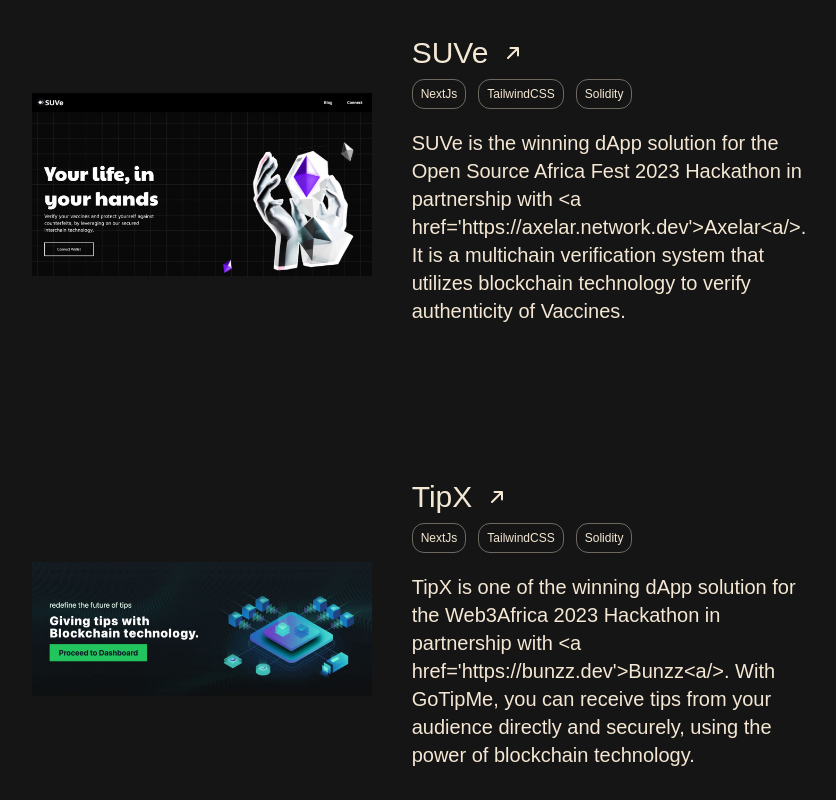
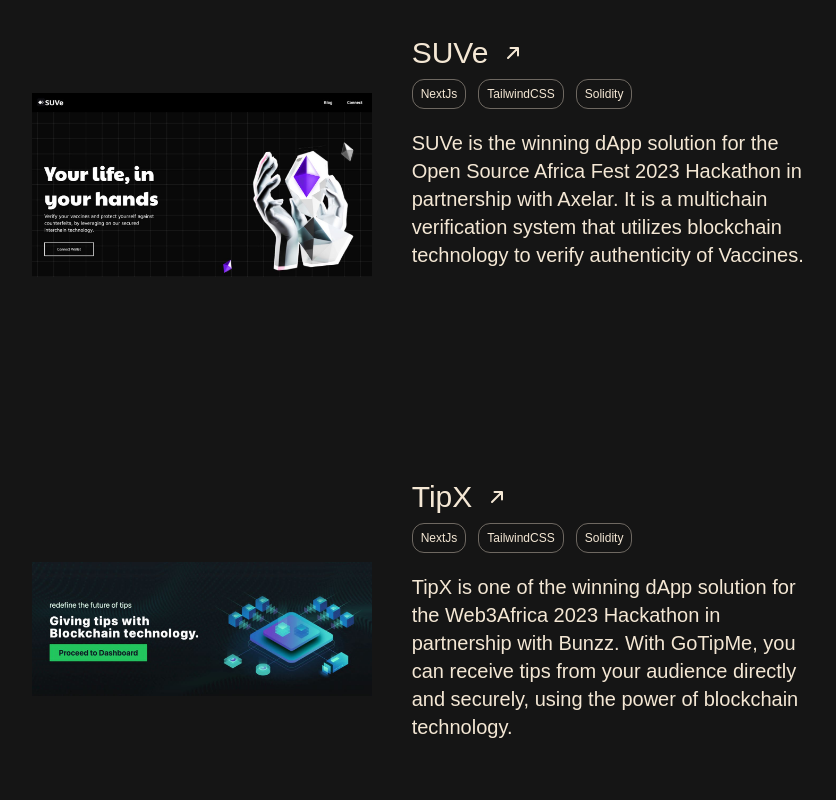
Before and after one commit to iamendy/nnamdiumeh, a Next.js app: page /works in a window 1280 px wide. Shown: the part 400-1200 px from the top of the page, without its empty margins (16-852 px from the left). Built offline with nearby package versions, Linux system fonts and the light colour scheme; no server answers; a web font is replaced by a local one.

Commit message:
fix: navbar display bug

```diff
--- a/src/components/MobileMenu.tsx
+++ b/src/components/MobileMenu.tsx
@@ -1,5 +1,5 @@
 import Link from "next/link";
-import { motion } from "framer-motion";
+import { motion, AnimatePresence } from "framer-motion";
 import Arrow from "./icons/Arrow";
 import { useContext } from "react";
 import toggleContext from "@/contexts/ToggleContext";
@@ -18,6 +18,7 @@
       animate={toggle ? "visible" : "hidden"}
       className="fixed w-full top-0 left-0 flex flex-col justify-between h-full bg-black backdrop-blur-lg z-40"
     >
+      {/* Top part */}
       <div className="flex flex-col space-y-7 pt-32 pr-[28px]">
         <MotionLink
           variants={subMenu}
@@ -63,6 +64,7 @@
         </MotionLink>
       </div>
 
+      {/* Bottom part */}
       <div className="px-[24px] py-7 flex items-center justify-between lg:space-x-6">
         <motion.a
           variants={subMenu}
--- a/src/constants/works.ts
+++ b/src/constants/works.ts
@@ -4,9 +4,9 @@
   {
     title: "SUVe",
     description: [
-      "SUVe is the winning dApp solution for the Open Source Africa Fest 2023 Hackathon in partnership with <a href='https://axelar.network.dev'>Axelar<a/>. It is a multichain verification system that utilizes blockchain technology to verify authenticity of Vaccines.",
+      "SUVe is the winning dApp solution for the Open Source Africa Fest 2023 Hackathon in partnership with Axelar. It is a multichain verification system that utilizes blockchain technology to verify authenticity of Vaccines.",
       "Over 10,000 people die daily from complications due to counterfeit vaccines. SUVe helps verify vaccines, across any blockchain.",
-      "Suve works by implementing a 2-way General Message Passing to enable communication between Enrollment Service on the source blockchain and Verifification service on other blockchains, to verify the autheticity of vaccines.",
+      "Suve works by implementing a 2-way General Message Passing to enable communication between Enrollment Service on the source blockchain and Verification service on other blockchains, to verify the autheticity of vaccines.",
     ],
     ext: {
       text: "View Announcement Tweet",
@@ -31,7 +31,7 @@
   {
     title: "TipX",
     description: [
-      "TipX is one of the winning dApp solution for the Web3Africa 2023 Hackathon in partnership with <a href='https://bunzz.dev'>Bunzz<a/>. With GoTipMe, you can receive tips from your audience directly and securely, using the power of blockchain technology.",
+      "TipX is one of the winning dApp solution for the Web3Africa 2023 Hackathon in partnership with Bunzz. With GoTipMe, you can receive tips from your audience directly and securely, using the power of blockchain technology.",
     ],
     ext: {
       text: "View Announcement Tweet",
--- a/src/lib/motion.ts
+++ b/src/lib/motion.ts
@@ -69,7 +69,7 @@
     translateX: "-100%",
 
     transition: {
-      duration: 0.2,
+      duration: 0.3,
     },
   },
   visible: {
```
